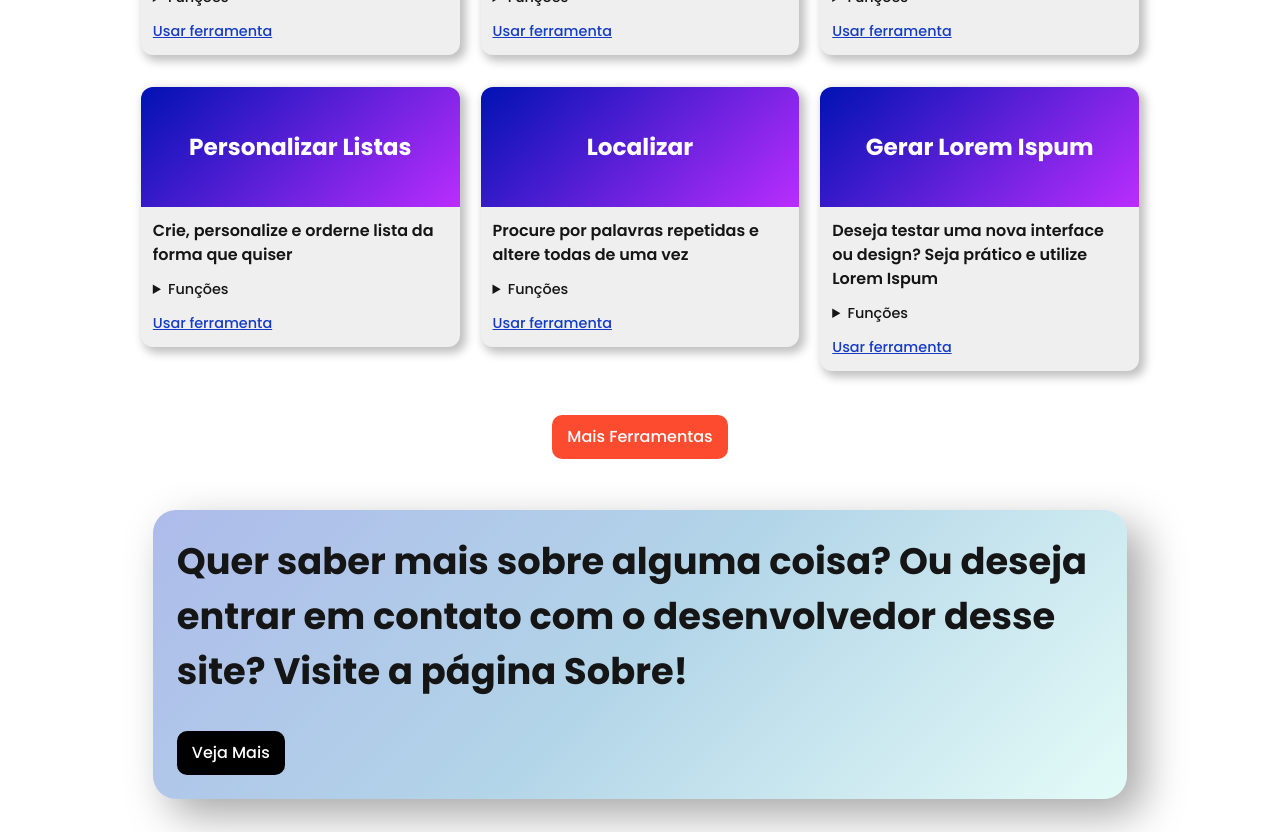
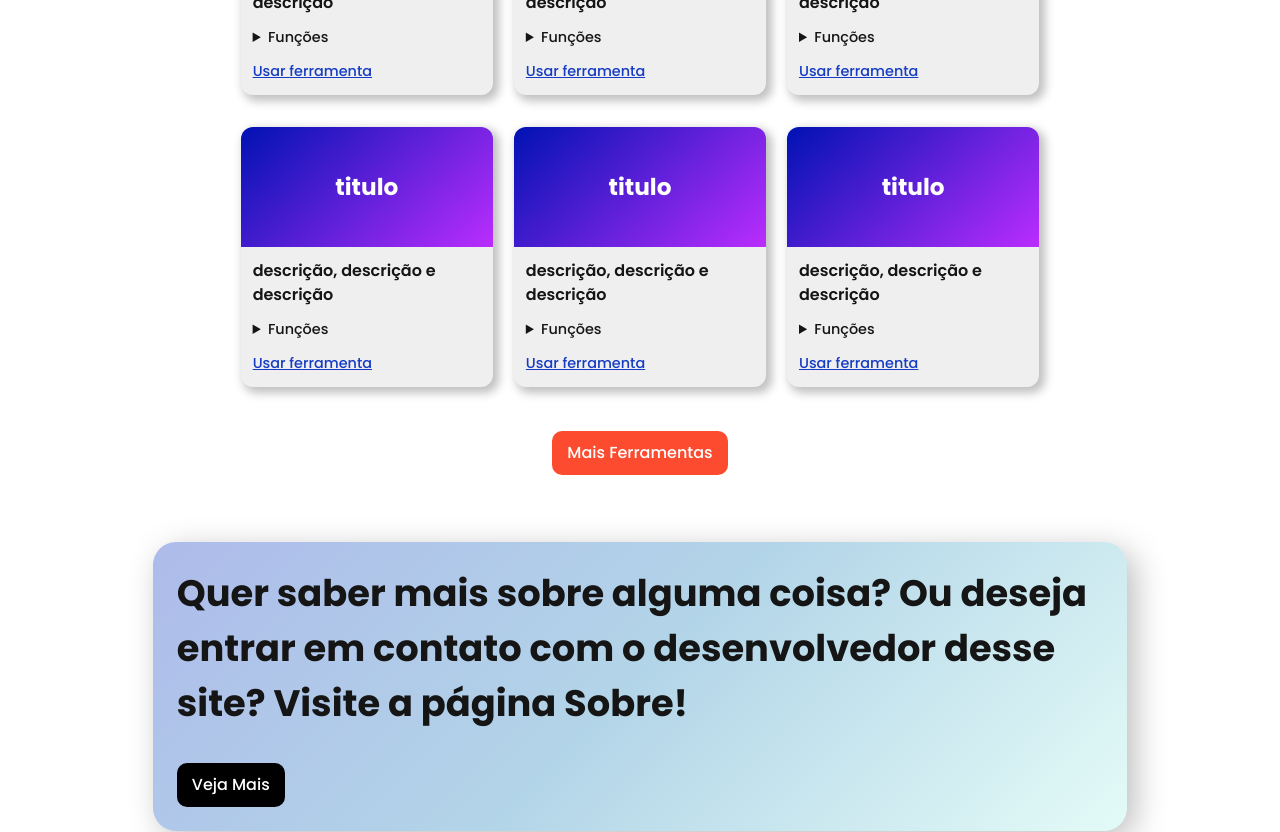
Before and after one commit to CauaRodrigues/text-transform, a Next.js app: page / in a window 1280 px wide. Shown: the part 1120-1952 px from the top of the page. Built offline with nearby package versions, Linux system fonts and the light colour scheme.

Commit message:
refactor(): técnica BEM aplicada dentro da pasta app e outros componentes

```diff
--- a/src/app/components/PopularToolsGallery/index.tsx
+++ /dev/null
@@ -1,24 +0,0 @@
-import { Fragment } from "react";
-import CardTool from "@/components/CardTool";
-import Data from "./data.json";
-
-export default function PopularToolsGallery() {
-  const Tools = Data.ToolList;
-
-  return (
-    <div className="container-cards">
-      {Tools.map((tool) => {
-        return (
-          <Fragment key={tool.id}>
-            <CardTool
-              name={tool.name}
-              title={tool.title}
-              description={tool.description}
-              functionsList={tool.functionsList}
-            />
-          </Fragment>
-        );
-      })}
-    </div>
-  );
-}
--- a/src/app/ferramentas/page.tsx
+++ b/src/app/ferramentas/page.tsx
@@ -2,8 +2,8 @@ import Image from "next/image";
 import Header from "@/components/Header";
 import SectionTools from "@/components/SectionTools";
 import SearchIcon from "@/assets/icons/magnify-gray.svg";
+import Link from "next/link";
 import "./page.scss";
-import Link from "next/link";
 
 export default function Tools() {
   return (
--- a/src/app/page.scss
+++ b/src/app/page.scss
@@ -2,7 +2,7 @@
 @use "@/styles/utils/fonts";
 @use "@/styles/utils/components";
 
-.banner {
+.header__banner {
   width: 50%;
   height: 90vh;
 
@@ -37,53 +37,12 @@
   }
 }
 
-.search-field {
-  width: 80%;
-  min-width: max-content;
-  margin: 12px 0;
-
-  display: flex;
-  align-items: center;
-
-  background-color: colors.$light-100;
-  border-radius: 12px;
-
-  @media (max-width: 512px) {
-    width: 70%;
-  }
-
-  input {
-    flex: 1;
-    padding: 14px 12px;
-    border-top-left-radius: inherit;
-    border-bottom-left-radius: inherit;
-    font-size: fonts.$sz-small-x;
-    font-weight: fonts.$wg-medium;
-
-    &::placeholder {
-      color: colors.$dark-300;
-    }
-
-    &:focus {
-      outline: none;
-    }
-  }
-
-  img {
-    margin: 0 10px;
-
-    @media (max-width: 512px) {
-      width: 20px;
-    }
-  }
-}
-
-.btn-group {
+.btn__group {
   display: flex;
   gap: 1.4rem;
 }
 
-section.container--cards {
+section.container__popular-tools {
   max-width: 1250px;
   padding: 16px 0;
 
@@ -102,30 +61,16 @@ section.container--cards {
       fonts.$wg-bold
     );
   }
-
-  .container-cards {
-    display: grid;
-    grid-template-columns: repeat(3, 1fr);
-    gap: 1.3rem;
-    align-items: baseline;
-
-    @media (max-width: 940px) {
-      grid-template-columns: repeat(2, 1fr);
-    }
-    @media (max-width: 450px) {
-      grid-template-columns: repeat(1, 1fr);
-    }
-  }
 }
 
-section.container--box-invite {
+section.container__box-invite {
   min-height: 45vh;
 
   display: flex;
   justify-content: center;
   align-items: center;
 
-  .box-invite {
+  .box__invite {
     width: 100%;
     margin: 12px;
     padding: 24px;
@@ -143,7 +88,7 @@ section.container--box-invite {
       rgba(8, 222, 184, 0.11) 100%
     );
     border-radius: 23px;
-    box-shadow: 16px 16px 43px 0px rgba(0, 0, 0, 0.35);
+    box-shadow: 8px 8px 32px 0px rgba(0, 0, 0, 0.26);
 
     @media (max-width: 600px) {
       margin: 34px 0;
--- a/src/app/page.tsx
+++ b/src/app/page.tsx
@@ -1,14 +1,14 @@
 import Link from "next/link";
 import Header from "@/components/Header";
-import SearchField from "./components/SearchField";
-import PopularToolsGallery from "./components/PopularToolsGallery";
+import SearchField from "@/components/SearchField";
+import SectionTools from "@/components/SectionTools";
 import "./page.scss";
 
 export default function Home() {
   return (
     <>
       <Header withFill>
-        <section className="banner">
+        <section className="header__banner">
           <h1>Text Transform</h1>
           <p>
             Edite e estilize seus textos com um clique usando nossas ferramentas
@@ -17,7 +17,7 @@ export default function Home() {
 
           <SearchField />
 
-          <div className="btn-group">
+          <div className="btn__group">
             <Link
               href="/ferramentas"
               className="btn--primary"
@@ -34,10 +34,96 @@ export default function Home() {
       </Header>
 
       <main>
-        <section className="container--cards" id="info_section">
-          <h2>Ferramentas Populares</h2>
-
-          <PopularToolsGallery />
+        <section className="container__popular-tools" id="container__info">
+          <SectionTools
+            titleSection="Ferramentas Populares"
+            data={[
+              {
+                id: 1,
+                name: "nome",
+                title: "titulo",
+                description: "descrição, descrição e descrição",
+                functionsList: [
+                  "test0",
+                  "test1",
+                  "test2",
+                  "test3",
+                  "test4",
+                  "test5",
+                ],
+              },
+              {
+                id: 2,
+                name: "nome",
+                title: "titulo",
+                description: "descrição, descrição e descrição",
+                functionsList: [
+                  "test0",
+                  "test1",
+                  "test2",
+                  "test3",
+                  "test4",
+                  "test5",
+                ],
+              },
+              {
+                id: 3,
+                name: "nome",
+                title: "titulo",
+                description: "descrição, descrição e descrição",
+                functionsList: [
+                  "test0",
+                  "test1",
+                  "test2",
+                  "test3",
+                  "test4",
+                  "test5",
+                ],
+              },
+              {
+                id: 4,
+                name: "nome",
+                title: "titulo",
+                description: "descrição, descrição e descrição",
+                functionsList: [
+                  "test0",
+                  "test1",
+                  "test2",
+                  "test3",
+                  "test4",
+                  "test5",
+                ],
+              },
+              {
+                id: 4,
+                name: "nome",
+                title: "titulo",
+                description: "descrição, descrição e descrição",
+                functionsList: [
+                  "test0",
+                  "test1",
+                  "test2",
+                  "test3",
+                  "test4",
+                  "test5",
+                ],
+              },
+              {
+                id: 4,
+                name: "nome",
+                title: "titulo",
+                description: "descrição, descrição e descrição",
+                functionsList: [
+                  "test0",
+                  "test1",
+                  "test2",
+                  "test3",
+                  "test4",
+                  "test5",
+                ],
+              },
+            ]}
+          />
 
           <Link
             href="/ferramentas"
@@ -48,8 +134,8 @@ export default function Home() {
           </Link>
         </section>
 
-        <section className="container--box-invite" id="info_section">
-          <div className="box-invite">
+        <section className="container__box-invite" id="container__info">
+          <div className="box__invite">
             <h2>
               Quer saber mais sobre alguma coisa? Ou deseja entrar em contato
               com o desenvolvedor desse site? Visite a página Sobre!
--- a/src/components/Footer/styles.scss
+++ b/src/components/Footer/styles.scss
@@ -101,6 +101,8 @@ footer {
         width: 100%;
 
         h3 {
+          margin-bottom: 12px;
+
           @include components.typography(
             fonts.$sz-medium,
             colors.$primary-100,
--- a/src/components/Header/Menu.tsx
+++ b/src/components/Header/Menu.tsx
@@ -4,18 +4,18 @@ import MenuMobile from "./MenuMobile";
 
 export default function Menu() {
   return (
-    <nav className="header--nav">
+    <nav className="header__nav">
       <Link href="/">
         <Image
           src="/assets/logo.svg"
           alt="Text Transform Logo"
+          className="nav__logo"
           width={300}
           height={60}
-          className="logo"
         />
       </Link>
 
-      <ul className="list-links">
+      <ul className="nav__links">
         <li>
           <Link href="/">Início</Link>
         </li>
@@ -30,7 +30,7 @@ export default function Menu() {
         </li>
       </ul>
 
-      <button className="btn--support btn-link">
+      <button className="btn--support">
         <Link href="/">Apoiar</Link>
       </button>
 
--- a/src/components/Header/styles.scss
+++ b/src/components/Header/styles.scss
@@ -21,18 +21,18 @@
 
 .header--fill {
   @extend .header--main;
-  background-image: url(/assets/images/background.png);
+  background-image: url("/assets/images/background.png");
   background-size: cover;
   background-repeat: no-repeat;
   background-position: center;
   object-fit: cover;
 
-  .header--nav .list-links li:hover {
+  .header__nav .list-links li:hover {
     color: colors.$secondary-100;
   }
 }
 
-.header--nav {
+.header__nav {
   width: 90%;
   height: max-content;
 
@@ -44,7 +44,7 @@
     width: 100%;
   }
 
-  .logo {
+  .nav__logo {
     width: 250px;
     height: auto;
 
@@ -53,17 +53,13 @@
     }
   }
 
-  .btn-link {
-    @include components.button(colors.$blue-100, colors.$light-100, false);
-    padding-left: 18px;
-    padding-right: 18px;
-
+  .btn--support {
     @media (max-width: 770px) {
       display: none;
     }
   }
 
-  .list-links {
+  .nav__links {
     width: 40%;
 
     display: flex;
--- a/src/app/components/SearchField.tsx
+++ b/src/components/SearchField/index.tsx
@@ -1,9 +1,10 @@
 import Image from "next/image";
 import IconSearch from "@/assets/icons/search-icon.svg";
+import "./styles.scss";
 
 export default function SearchField() {
   return (
-    <div className="search-field">
+    <div className="field--tools-search">
       <input
         type="text"
         name="search"
--- /dev/null
+++ b/src/components/SearchField/styles.scss
@@ -0,0 +1,43 @@
+@use "@/styles/utils/colors";
+@use "@/styles/utils/fonts";
+
+.field--tools-search {
+  width: 80%;
+  min-width: max-content;
+  margin: 12px 0;
+
+  display: flex;
+  align-items: center;
+
+  background-color: colors.$light-100;
+  border-radius: 12px;
+
+  @media (max-width: 512px) {
+    width: 70%;
+  }
+
+  input {
+    flex: 1;
+    padding: 14px 12px;
+    border-top-left-radius: inherit;
+    border-bottom-left-radius: inherit;
+    font-size: fonts.$sz-small-x;
+    font-weight: fonts.$wg-medium;
+
+    &::placeholder {
+      color: colors.$dark-300;
+    }
+
+    &:focus {
+      outline: none;
+    }
+  }
+
+  img {
+    margin: 0 10px;
+
+    @media (max-width: 512px) {
+      width: 20px;
+    }
+  }
+}
--- a/src/styles/globals.scss
+++ b/src/styles/globals.scss
@@ -5,10 +5,13 @@
 
 main {
   width: 100%;
-  padding: 16px;
+  padding: 24px 16px;
+
   display: flex;
   flex-direction: column;
   align-items: center;
+  gap: 1rem;
+
   background-color: colors.$light-100;
 }
 
@@ -16,7 +19,7 @@ main {
   color: colors.$primary-100;
 }
 
-section#info_section {
+section#container__info {
   width: 80%;
 
   @media (max-width: 710px) {
```
Also changed, not shown: src/app/api/data.json (renamed from src/app/components/PopularToolsGallery/data.json), src/app/api/tools.tsx (added).
